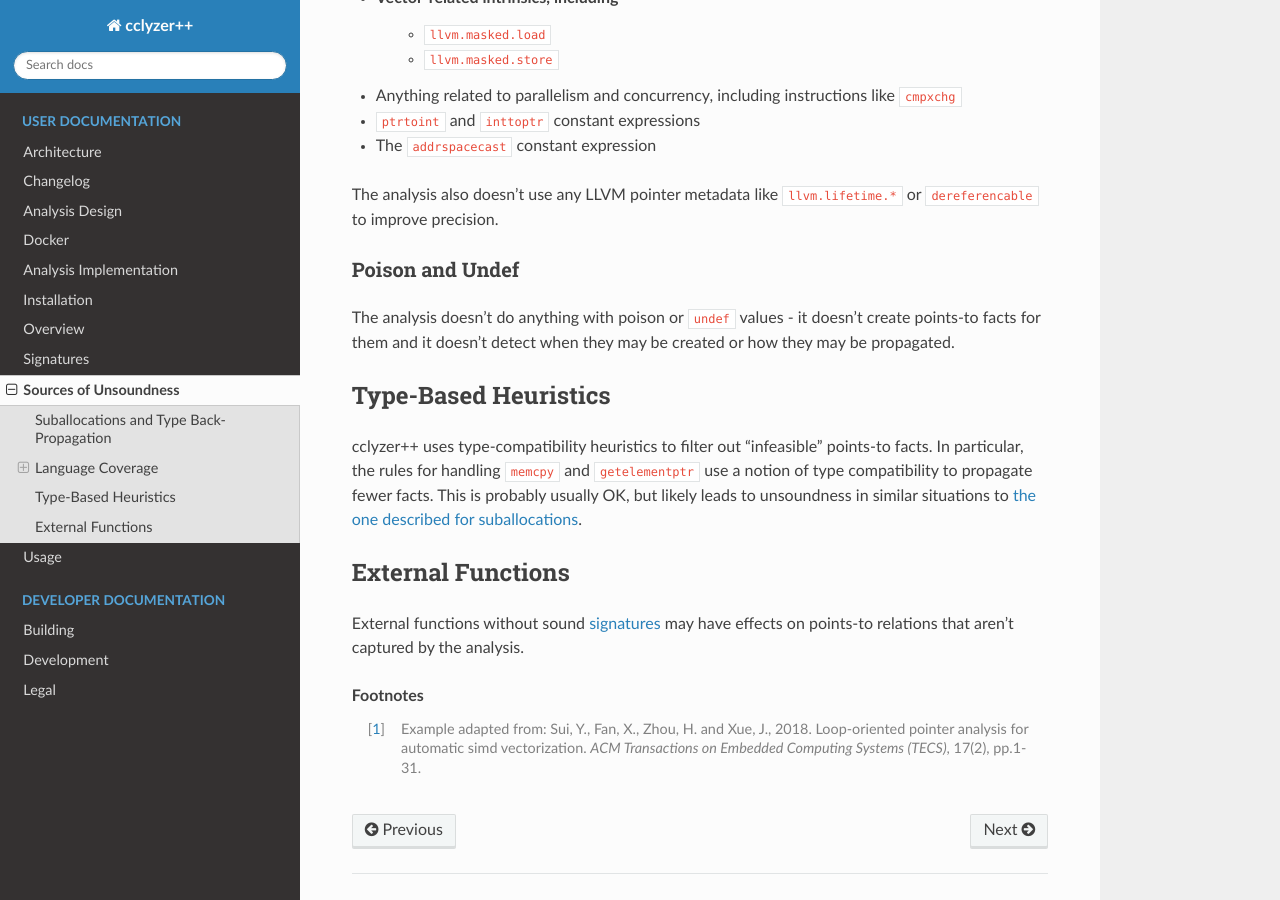
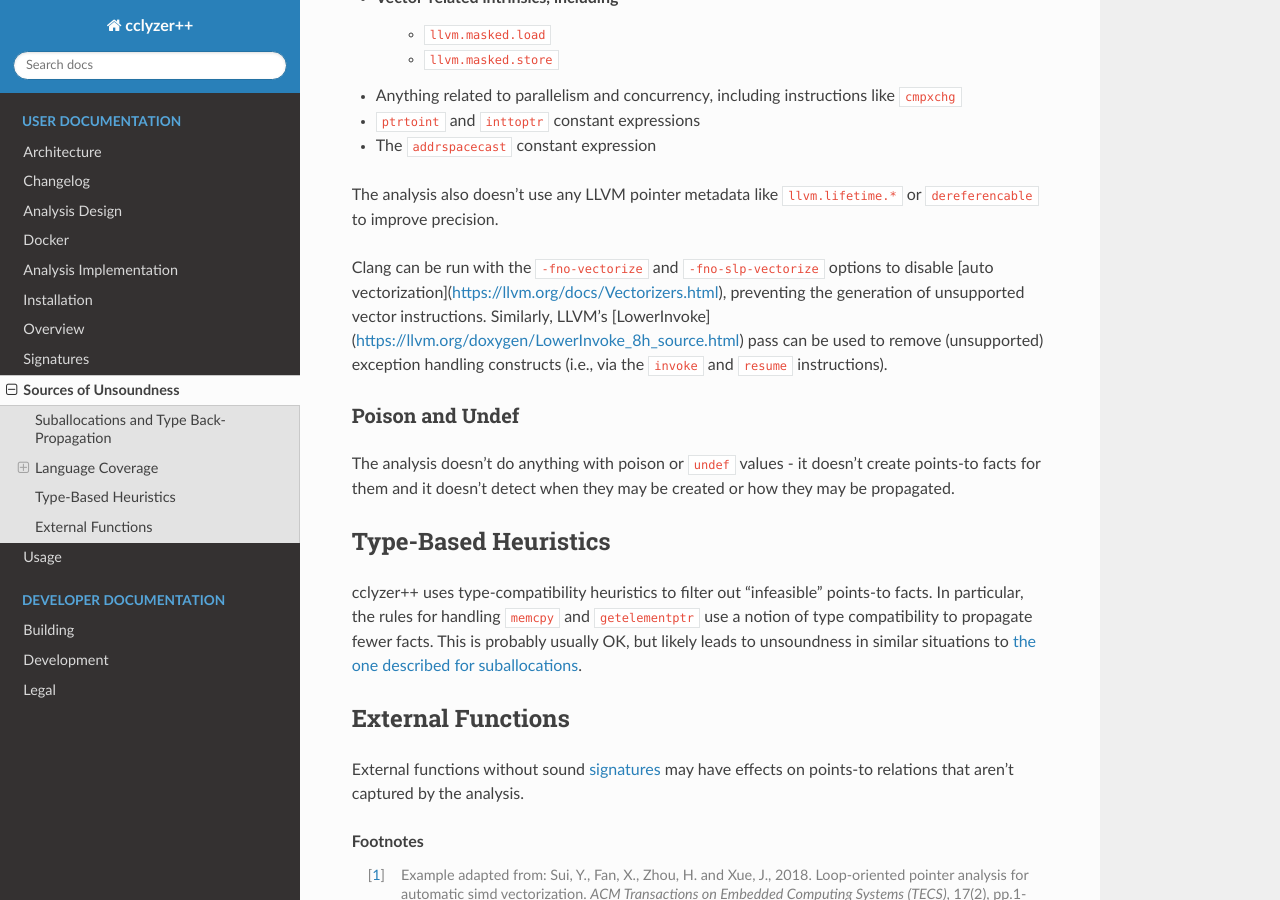
Before and after one commit to GaloisInc/cclyzerpp, a Sphinx documentation site: the page built from doc/unsoundness.rst, in a window 1280 px wide and 900 px high, scrolled down 2100 px. Built offline with Sphinx 7.4.7 and the Read the Docs theme 2.0.0, drawn with Linux system fonts in a browser that asks for light colours.

Commit message:
docs: discuss removal of unsupported instructions
Per issue #152

```diff
--- a/doc/unsoundness.rst
+++ b/doc/unsoundness.rst
@@ -100,6 +100,13 @@
 The analysis also doesn't use any LLVM pointer metadata like ``llvm.lifetime.*``
 or ``dereferencable`` to improve precision.
 
+Clang can be run with the ``-fno-vectorize`` and ``-fno-slp-vectorize`` options
+to disable [auto vectorization](https://llvm.org/docs/Vectorizers.html),
+preventing the generation of unsupported vector instructions. Similarly, LLVM's
+[LowerInvoke](https://llvm.org/doxygen/LowerInvoke_8h_source.html) pass can be
+used to remove (unsupported) exception handling constructs (i.e., via the
+``invoke`` and ``resume`` instructions).
+
 Poison and Undef
 ~~~~~~~~~~~~~~~~
 
```
